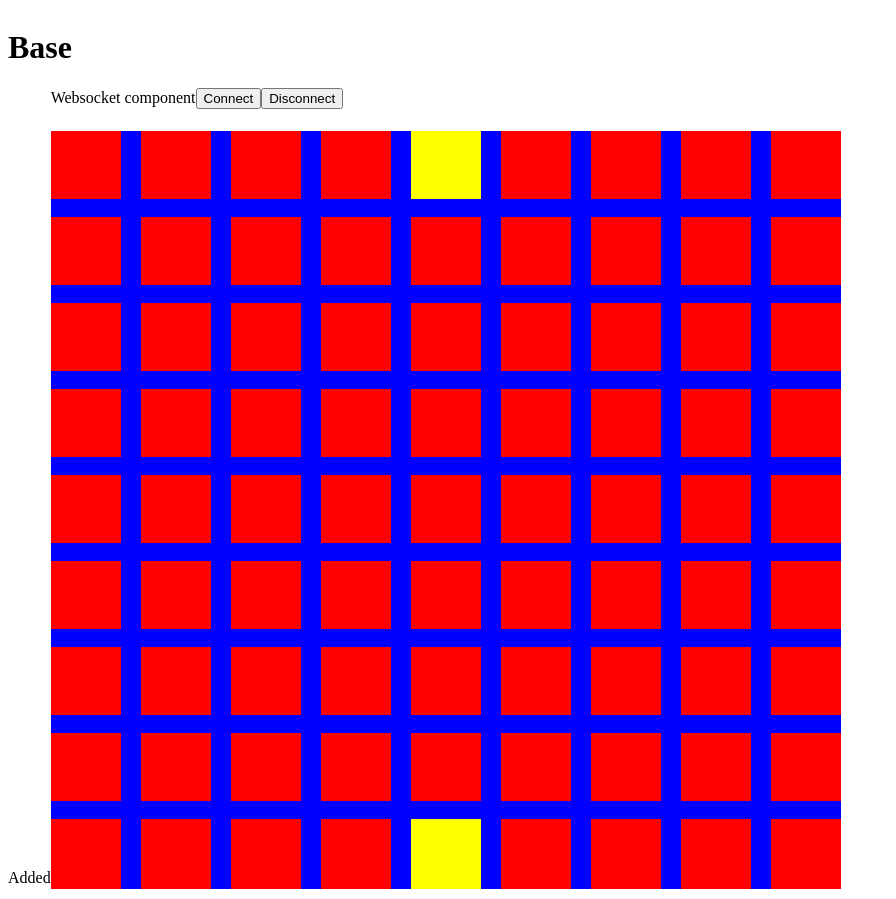
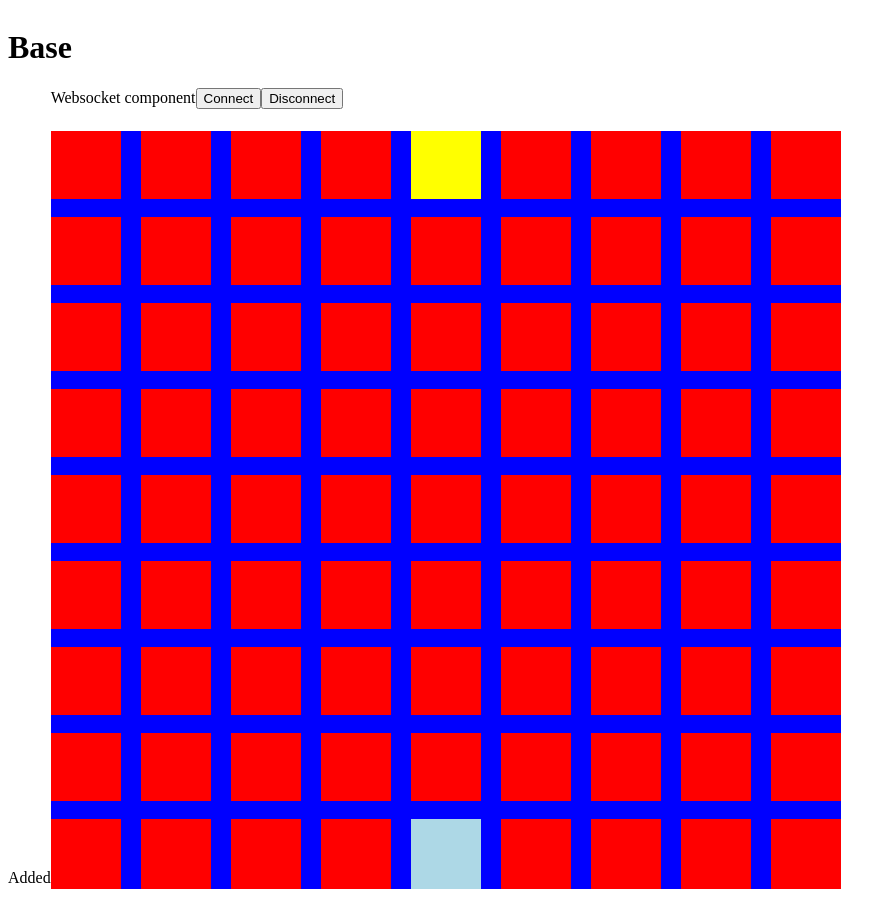
Before and after one commit to bbujdoso94/QuoridorReact, a React (Create React App) app in the folder Quoridor/: page / in a window 1280 px wide. Shown: the whole page, without its empty margins (0-896 px from the left). Built offline with nearby package versions, Linux system fonts and the light colour scheme; the HTML template or start-up script is replaced by a standard one.

Commit message:
fix ID issue with dom

```diff
--- a/Quoridor/src/App.css
+++ b/Quoridor/src/App.css
@@ -23,6 +23,12 @@ div.stepField.player1 {
   background-color:yellow;
 }
 
+div.stepField.player2 {
+  height:70px;
+  width: 70px;
+  background-color:lightblue;
+}
+
 div.wall.empty.horizontal {
   height:20px;
   width:70px;
--- a/Quoridor/src/components/Board.jsx
+++ b/Quoridor/src/components/Board.jsx
@@ -10,21 +10,16 @@ export const Board = (props) => {
     const [gameData] = useContext(GameContext);
     const [boardState, setBoardState] = useContext(BoardStateContext);
 
-    useEffect(() => {
-        console.log("Board useEffect ran.");
-        let response = JSON.parse(gameData);
 
-        if(prevBoardRef.current == dontUseEffect) {
-            prevBoardRef.current = "";
-            return;
-        } else {
-            prevBoardRef.current = dontUseEffect;
+    function move (response){
+        prevBoardRef.current = dontUseEffect;
             const newCell = {"type":"stepField",
             "player":"player1",
             "direction":"none",
             "wallType":"none",
-            "id":response.cellId
+            "id":response[0].cellId
             }
+            console.log("New cell data : " + newCell)
             let tmpBoardState = [...boardState];
             tmpBoardState[response[0].cellId] = newCell;
             setBoardState(tmpBoardState)
@@ -32,6 +27,19 @@ export const Board = (props) => {
             console.log(boardState);
             console.log("gamedata:")
             console.log(gameData)
+
+    }
+    useEffect(() => {
+        console.log("Board useEffect ran.");
+        console.log(gameData);
+        let response = JSON.parse(gameData);
+        console.log("visszakapott json response: " + response + response[0].cellId)
+
+        if(prevBoardRef.current === dontUseEffect) {
+            prevBoardRef.current = "";
+            return;
+        } else {
+            move()
         }
     },[gameData, boardState, setBoardState])
 
--- a/Quoridor/src/components/data/initBoard.json
+++ b/Quoridor/src/components/data/initBoard.json
@@ -2,7 +2,7 @@
     {
         "type": "stepField",
         "player": "player0",
-        "direction:":"none",
+        "direction":"none",
         "wallType":"none",
         "id":1
     },
@@ -16,7 +16,7 @@
     {
         "type": "stepField",
         "player": "player0",
-        "direction:":"none",
+        "direction":"none",
         "wallType":"none",
         "id":3
     },
@@ -1817,7 +1817,7 @@
     },
     {
         "type": "stepField",
-        "player": "player1",
+        "player": "player2",
         "direction:":"none",
         "wallType":"none",
         "id":281
```
